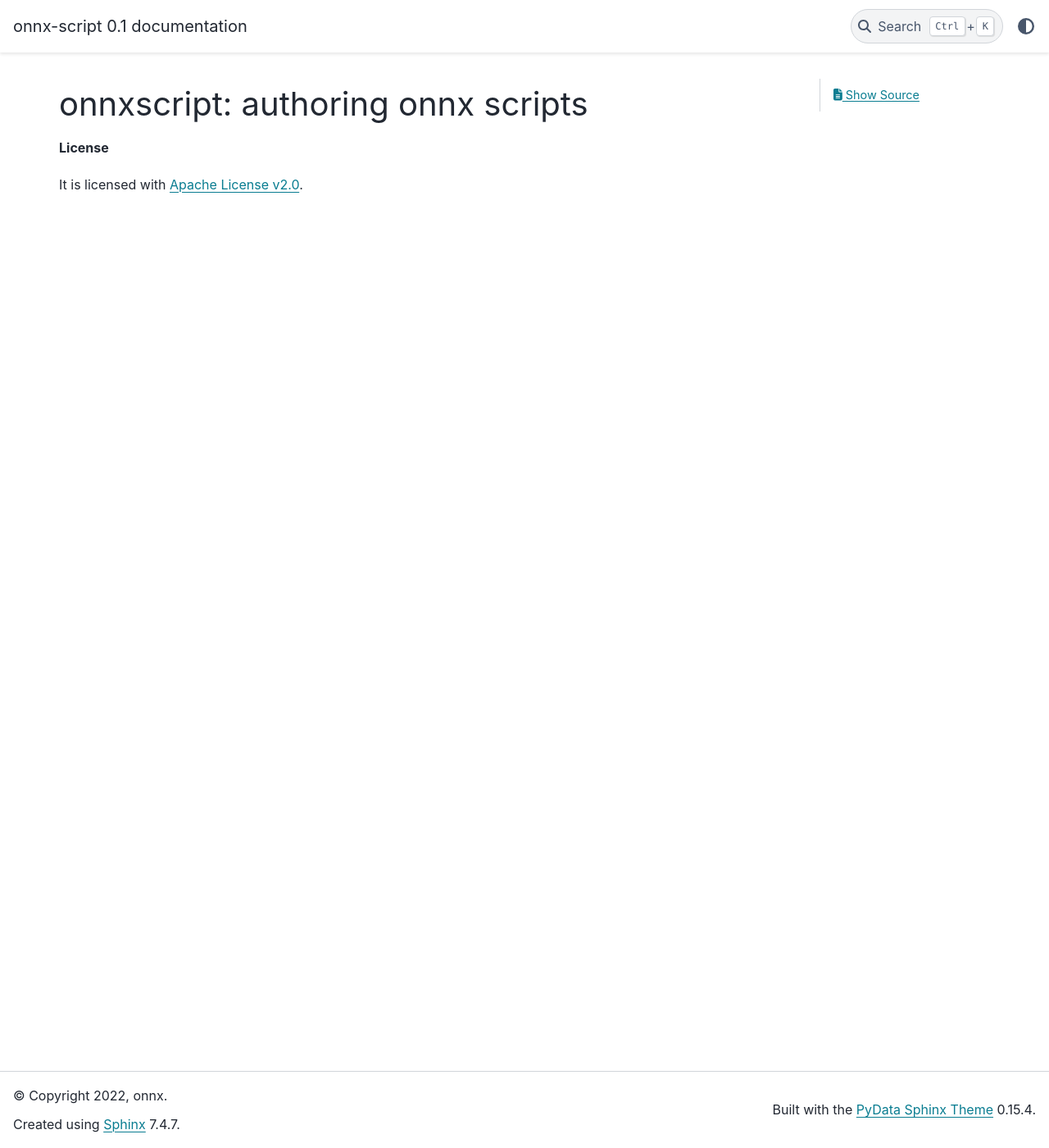
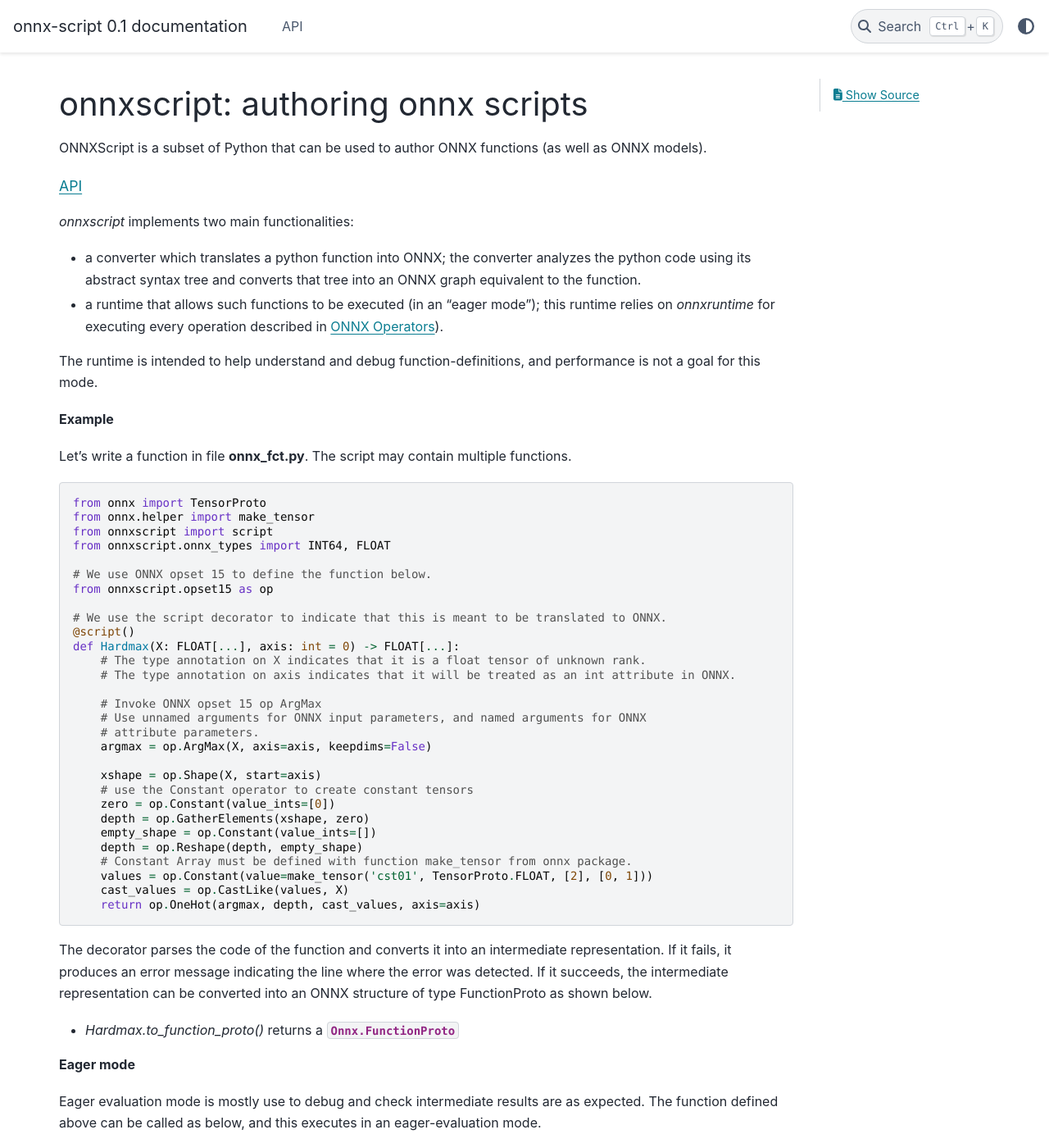
Before and after one commit to microsoft/onnxscript, a Sphinx documentation site: the page built from docs/index.rst, in a window 1280 px wide and 1400 px high. Shown: the whole window at 82% size. Built offline with Sphinx 7.4.7 and the PyData theme 0.15.4, drawn with Linux system fonts in a browser that asks for light colours; formulas are drawn with MathJax 3; pages that are not in the unit, such as notebooks, are missing from menus; some of the changed text lies outside the part shown.

Commit message:
improve documentation
Signed-off-by: xadupre <xadupre@microsoft.com>

```diff
--- /dev/null
+++ b/docs/api/converter.rst
@@ -0,0 +1,5 @@
+Class Converter
+===============
+
+.. autoclass:: onnxscript.converter.Converter
+    :members:
--- /dev/null
+++ b/docs/api/decorator.rst
@@ -0,0 +1,4 @@
+decorator
+=========
+
+.. autofunction:: onnxscript.main.script
--- /dev/null
+++ b/docs/api/script.rst
@@ -0,0 +1,4 @@
+script
+======
+
+.. autofunction:: onnxscript.main.script
--- /dev/null
+++ b/docs/api/utils.rst
@@ -0,0 +1,4 @@
+Utils
+=====
+
+.. automodule:: onnxscript.utils
--- a/docs/conf.py
+++ b/docs/conf.py
@@ -1,8 +1,3 @@
-# SPDX-License-Identifier: Apache-2.0
-
-
-# -*- coding: utf-8 -*-
-#
 # Configuration file for the Sphinx documentation builder.
 # To run the documentation: python -m sphinx docs dist/html
 
--- a/docs/examples/mylib.py
+++ b/docs/examples/mylib.py
@@ -1,7 +1,7 @@
 """
-Define an onnx-script library consisting of multiple functions,
-and export it to ONNX proto format.
-==============================================================
+Define an onnx-script library of multiple functions
+===================================================
+
 The examples below show how we can define a library consisting
 of multiple functions.
 """
--- a/docs/index.rst
+++ b/docs/index.rst
@@ -1,13 +1,82 @@
-..  SPDX-License-Identifier: Apache-2.0
-
-
 onnxscript: authoring onnx scripts
 ==================================
 
+ONNXScript is a subset of Python that can be used to author ONNX functions (as well as ONNX models).
+
 .. toctree::
+    :maxdepth: 1
 
+    api/index
     auto_examples/index
+
+*onnxscript* implements two main functionalities:
+
+- a converter which translates a python function into ONNX; the converter analyzes the python
+  code using its abstract syntax tree and converts that tree into an ONNX graph
+  equivalent to the function.
+- a runtime that allows such functions to be executed (in an "eager mode"); this runtime relies on
+  *onnxruntime* for executing every operation described in
+  `ONNX Operators <https://github.com/onnx/onnx/blob/main/docs/Operators.md>`_).
+
+The runtime is intended to help understand and debug function-definitions, and performance
+is not a goal for this mode.
+
+**Example**
+
+Let's write a function in file **onnx_fct.py**. The script may contain multiple functions.
+
+::
+
+    from onnx import TensorProto
+    from onnx.helper import make_tensor
+    from onnxscript import script
+    from onnxscript.onnx_types import INT64, FLOAT
+
+    # We use ONNX opset 15 to define the function below.
+    from onnxscript.opset15 as op
+
+    # We use the script decorator to indicate that this is meant to be translated to ONNX.
+    @script()
+    def Hardmax(X: FLOAT[...], axis: int = 0) -> FLOAT[...]:
+        # The type annotation on X indicates that it is a float tensor of unknown rank.
+        # The type annotation on axis indicates that it will be treated as an int attribute in ONNX.
+
+        # Invoke ONNX opset 15 op ArgMax
+        # Use unnamed arguments for ONNX input parameters, and named arguments for ONNX
+        # attribute parameters.
+        argmax = op.ArgMax(X, axis=axis, keepdims=False)
+
+        xshape = op.Shape(X, start=axis)
+        # use the Constant operator to create constant tensors
+        zero = op.Constant(value_ints=[0])
+        depth = op.GatherElements(xshape, zero)
+        empty_shape = op.Constant(value_ints=[])
+        depth = op.Reshape(depth, empty_shape)
+        # Constant Array must be defined with function make_tensor from onnx package.
+        values = op.Constant(value=make_tensor('cst01', TensorProto.FLOAT, [2], [0, 1]))
+        cast_values = op.CastLike(values, X)
+        return op.OneHot(argmax, depth, cast_values, axis=axis)
+
+The decorator parses the code of the function and converts it into an intermediate
+representation. If it fails, it produces an error message indicating the line where
+the error was detected. If it succeeds, the intermediate representation
+can be converted into an ONNX structure of type FunctionProto as shown below.
+
+- `Hardmax.to_function_proto()` returns a :class:`Onnx.FunctionProto`
+
+**Eager mode**
+
+Eager evaluation mode is mostly use to debug and check intermediate results
+are as expected. The function defined above can be called as below, and this
+executes in an eager-evaluation mode.
+
+::
+
+    import numpy as np
+
+    v = np.array([[0, 1], [2, 3]], dtype=np.float32)
+    result = Hardmax(v)
 
 **License**
 
-It is licensed with `Apache License v2.0 <../LICENSE>`_.
+It is licensed with `MIT <https://github.com/microsoft/onnx-script/blob/main/LICENSE>`_.
```
Also changed, not shown: docs/api/index.rst (added, +9 -0 lines), docs/api/values.rst (added, +10 -0 lines).
